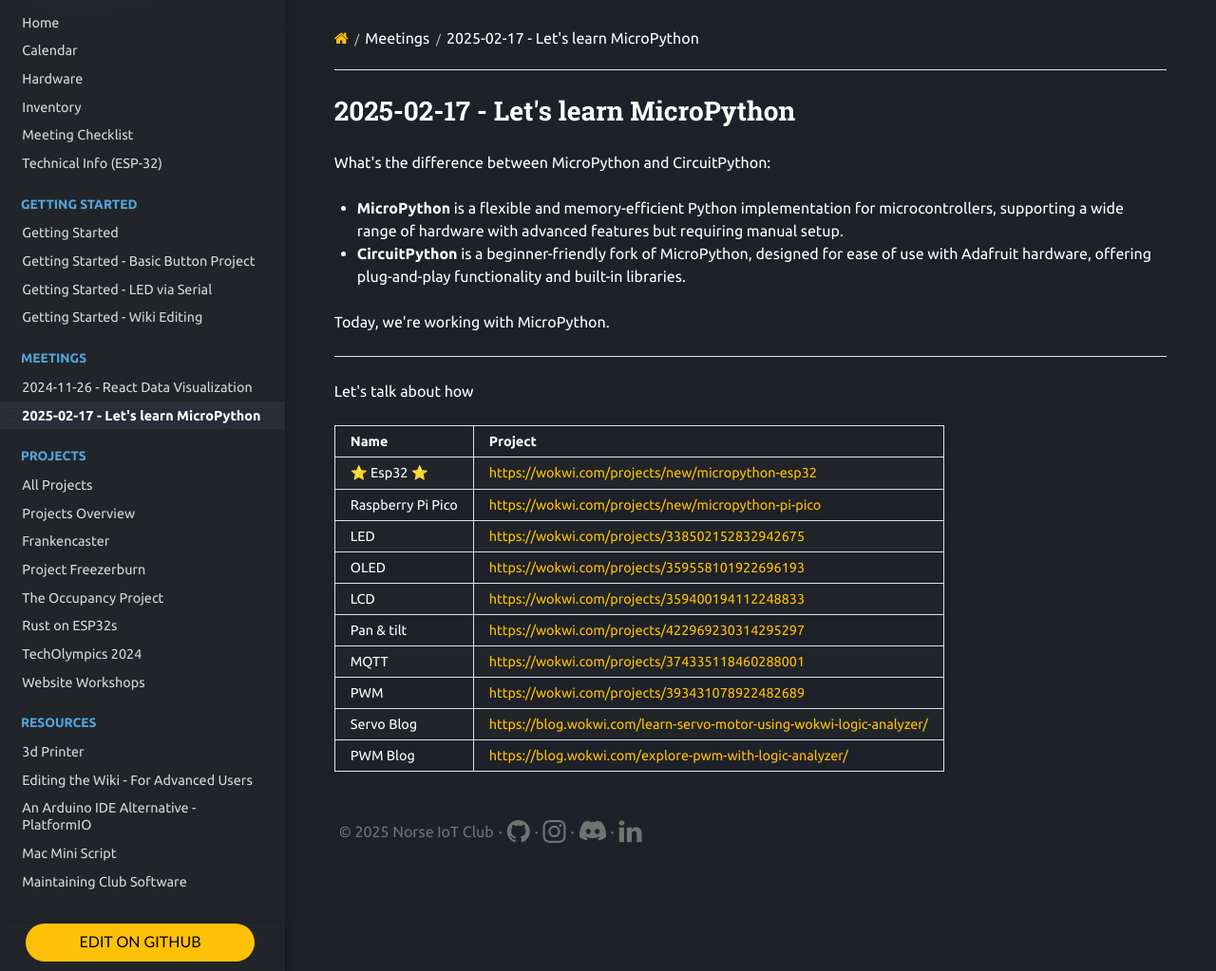
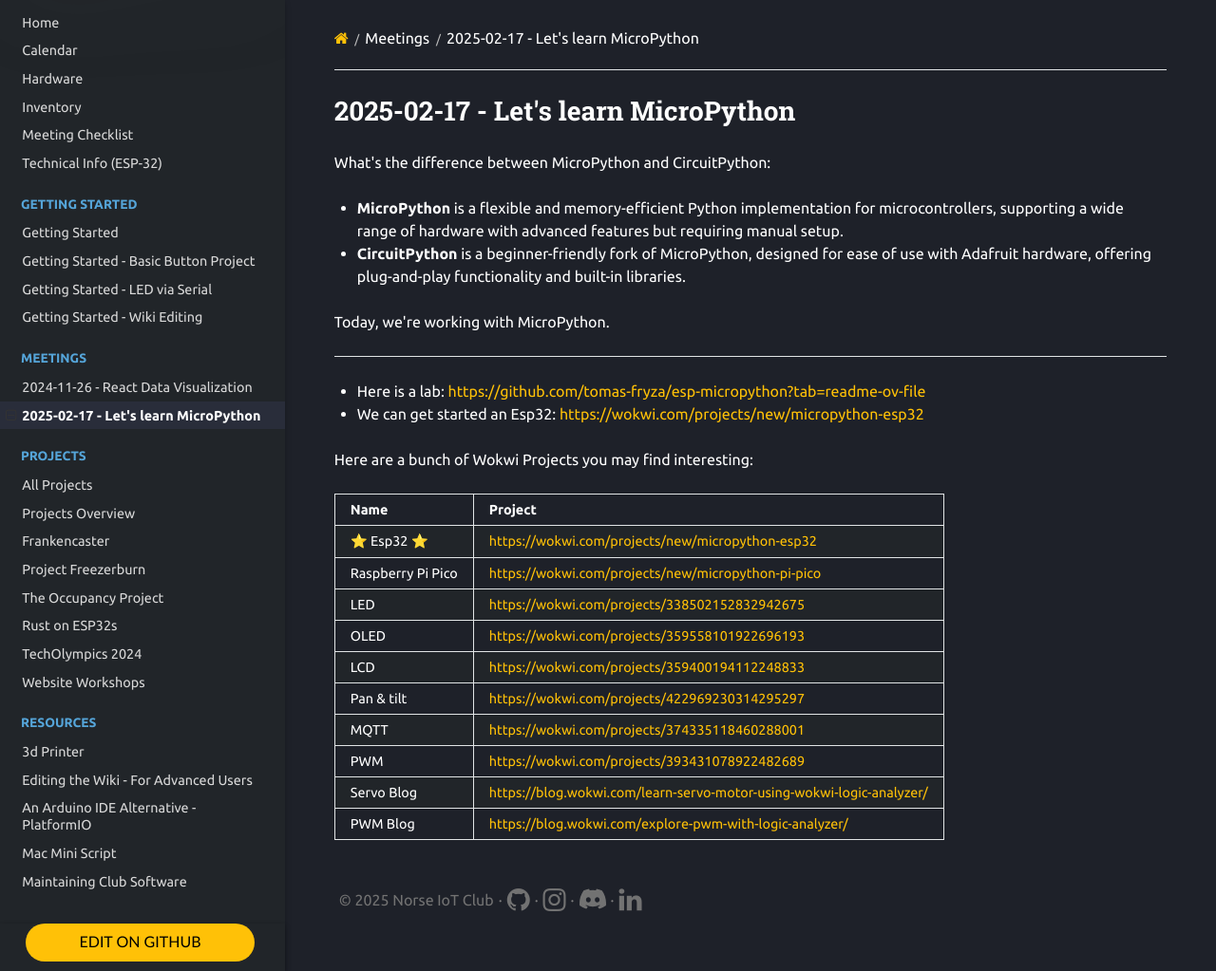
Before and after one commit to Norse-IoT/Wiki, an MkDocs documentation site: the page built from docs/meetings/2025-02-17.md, in a window 1280 px wide and 1023 px high. Shown: the whole window at 95% size. Built offline with MkDocs 1.6.1, drawn with Linux system fonts in a browser that asks for light colours; nearby versions of some CDN libraries.

Commit message:
Update 2025-02-17.md

```diff
--- a/docs/meetings/2025-02-17.md
+++ b/docs/meetings/2025-02-17.md
@@ -10,7 +10,10 @@
 
 -----
 
-Let's talk about how
+- Here is a lab: <https://github.com/tomas-fryza/esp-micropython?tab=readme-ov-file>
+- We can get started an Esp32:  <https://wokwi.com/projects/new/micropython-esp32>
+
+Here are a bunch of Wokwi Projects you may find interesting:
 
 | Name                | Project                                              |
 |---------------------|------------------------------------------------------|
```
